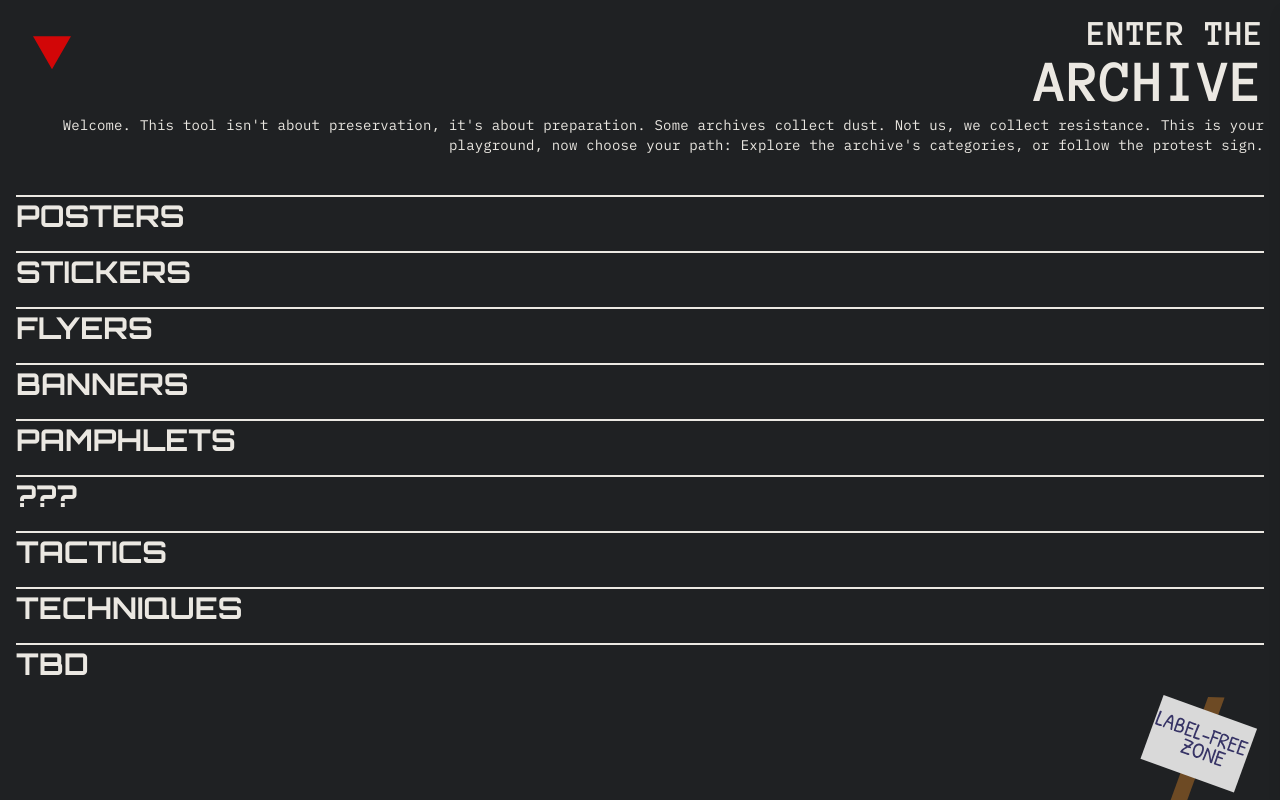
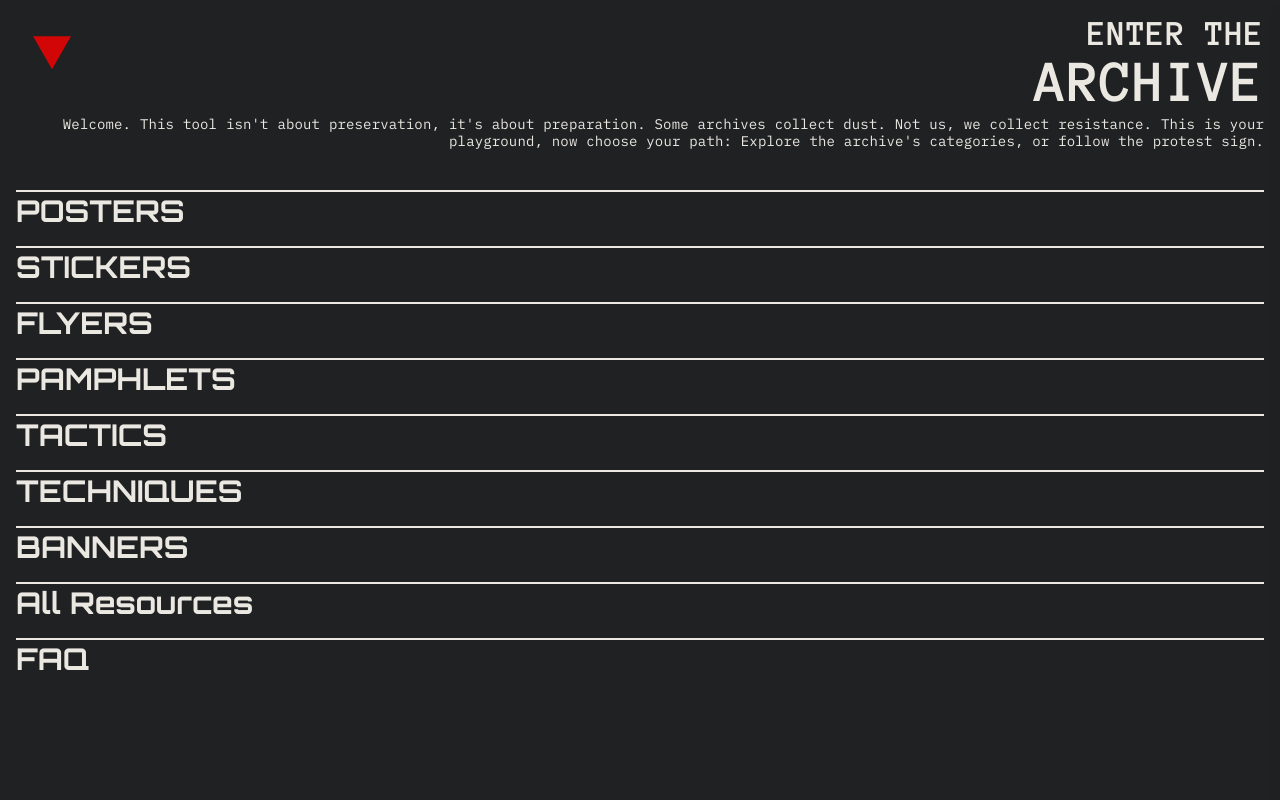
Before and after one commit to Damil001/pinata-image-api, a Next.js app in the folder frontend/: page / in a window 1280 px wide. Built offline with nearby package versions, Linux system fonts and the light colour scheme.

Commit message:
refactor: update typography in globals.css and modify menu content in page.tsx for improved navigation

```diff
--- a/frontend/src/app/globals.css
+++ b/frontend/src/app/globals.css
@@ -112,7 +112,7 @@ button:focus,
 /* Typography improvements for better text flow */
 .intro-text {
   text-align: right;
-  line-height: 1.4;
+  line-height: 1.2;
   word-spacing: 0.02em;
   letter-spacing: 0.01em;
   hyphens: auto;
--- a/frontend/src/app/page.tsx
+++ b/frontend/src/app/page.tsx
@@ -19,12 +19,12 @@ const menuContent = [
   "POSTERS",
   "STICKERS",
   "FLYERS",
-  "BANNERS",
   "PAMPHLETS",
-  "???",
   "TACTICS",
   "TECHNIQUES",
-  "TBD",
+  "BANNERS",
+  "All Resources",
+  "FAQ",
 ];
 
 export default function Home() {
@@ -86,40 +86,16 @@ export default function Home() {
           <div className="mb-10" />
           <div className="flex flex-col gap-4">
             {menuContent.map((item, index) => {
+              // Map "All Resources" to the all-images route
+              const hrefLink =
+                item === "All Resources" ? "/all-images" : `/${item}`;
               return (
-                <MenuItem key={index} menuText={item} hrefLink={`/${item}`} />
+                <MenuItem key={index} menuText={item} hrefLink={hrefLink} />
               );
             })}
           </div>
         </nav>
       </main>
-
-      {/* Bottom right button */}
-      <Link href="/all-images" aria-label="View all images in the archive">
-        <div
-          ref={buttonRef}
-          role="button"
-          tabIndex={0}
-          className="fixed bottom-0 right-4 cursor-pointer hover:opacity-80 transition-opacity bounce-in-up"
-          style={{
-            zIndex: 1000,
-          }}
-          onKeyDown={(e) => {
-            if (e.key === "Enter" || e.key === " ") {
-              e.preventDefault();
-              window.location.href = "/all-images";
-            }
-          }}
-        >
-          <img
-            src="/sign-banner.svg"
-            alt="View All Images"
-            width={157}
-            height={116}
-            className="w-36 h-auto sm:w-44 md:w-38 lg:w-42"
-          />
-        </div>
-      </Link>
     </>
   );
 }
```
